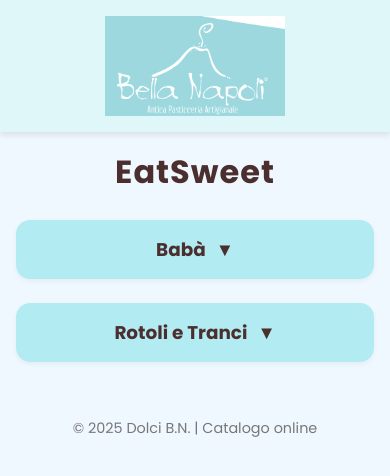
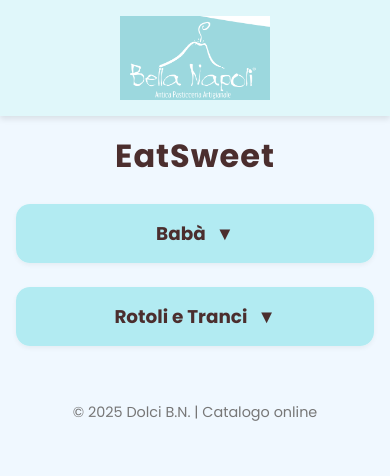
Before and after one commit to FedeNoce/fedenoce.github.io, a Jekyll site: the page seesweet/index.html, which Jekyll copies as it is, in a window 390 px wide. Shown: the top 476 px of the page. Built offline with Jekyll 4.4.1, drawn with Linux system fonts in a browser that asks for light colours.

Commit message:
modified:   seesweet/index.html

```diff
--- a/seesweet/index.html
+++ b/seesweet/index.html
@@ -13,8 +13,27 @@
     img { display: block; width: 100%; height: auto; object-fit: contain; }
 
     /* HEADER */
-    header { display: flex; justify-content: center; padding: 1rem; background: #e0f7fa; box-shadow: 0 3px 6px rgba(0,0,0,0.1); }
-    header .logo { max-width: 180px; }
+    header {
+      display: flex;
+      justify-content: center;
+      padding: 1rem;
+      background: #e0f7fa;
+      box-shadow: 0 3px 6px rgba(0,0,0,0.1);
+    }
+
+    header .logo {
+      width: 50%;        /* scala in base alla larghezza dello schermo */
+      max-width: 180px;  /* massimo su desktop */
+      height: auto;      /* mantiene le proporzioni */
+      object-fit: contain; /* non taglia l'immagine */
+    }
+
+    @media (max-width: 400px) {
+      header .logo {
+        width: 70%;      /* leggermente più grande su schermi piccoli */
+        max-width: 150px;
+      }
+    }
 
     main { padding: 1rem; }
     h1 { text-align: center; margin-bottom: 1.5rem; font-size: 2rem; letter-spacing: 1px; }
```
